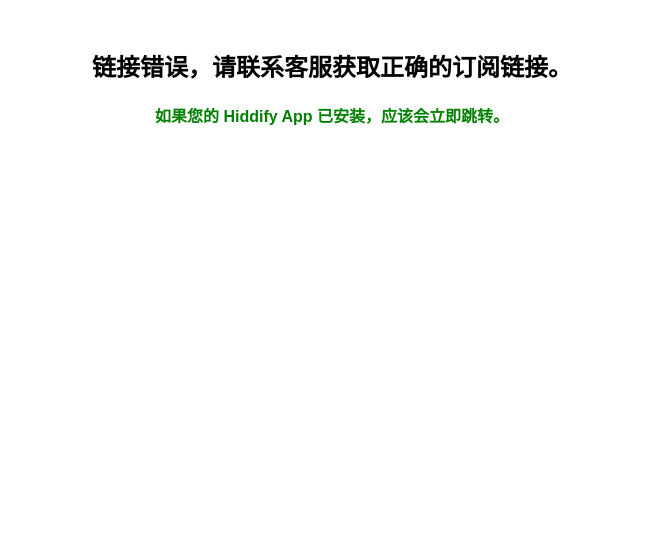
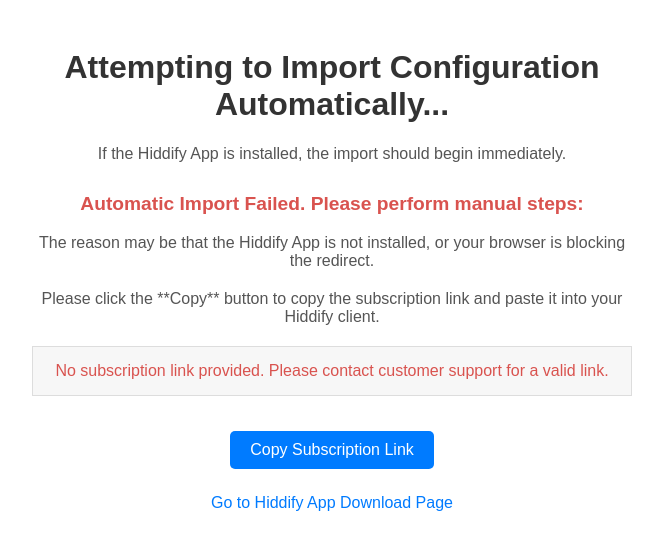
Before and after one commit to aqiang2007de/hiddify-landing-page, a plain HTML site: page index.html in a window 1280 px wide. Shown: the whole page, without its empty margins (308-971 px from the left). Drawn offline with Linux system fonts and the light colour scheme.

Commit message:
Update index.html

```diff
--- a/index.html
+++ b/index.html
@@ -1,72 +1,143 @@
 <!DOCTYPE html>
 <html>
 <head>
-    <title>一键导入订阅配置</title>
-    <meta charset="utf-8">
-    <meta name="viewport" content="width=device-width, initial-scale=1">
+    <meta charset="UTF-8">
+    <meta name="viewport" content="width=device-width, initial-scale=1.0">
+    <title>Subscription Import</title>
     <style>
-        body { font-family: sans-serif; text-align: center; padding: 20px; }
-        .success-msg { color: green; font-weight: bold; }
-        .fallback { border: 1px solid #ccc; padding: 15px; margin-top: 20px; display: none; }
-        .sub-link { width: 100%; padding: 10px; margin-top: 10px; border: 1px solid #007bff; background-color: #f8f9fa; }
+        body {
+            font-family: Arial, sans-serif;
+            text-align: center;
+            padding: 20px;
+            color: #333;
+        }
+        .container {
+            max-width: 600px;
+            margin: 0 auto;
+        }
+        .message-error {
+            color: #d9534f;
+            font-size: 1.2em;
+            margin-top: 30px;
+        }
+        .message-success {
+            color: #5cb85c;
+            font-size: 1.2em;
+            margin-top: 30px;
+        }
+        .instruction {
+            margin-top: 10px;
+            font-size: 1em;
+            color: #555;
+        }
+        .copy-box {
+            background: #f7f7f7;
+            border: 1px solid #ddd;
+            padding: 15px;
+            margin: 20px 0;
+            word-break: break-all;
+            cursor: pointer;
+        }
+        .copy-button {
+            background-color: #007bff;
+            color: white;
+            padding: 10px 20px;
+            border: none;
+            border-radius: 5px;
+            cursor: pointer;
+            margin-top: 15px;
+            font-size: 1em;
+        }
+        .copy-button:hover {
+            background-color: #0056b3;
+        }
+        .download-link {
+            display: block;
+            margin-top: 25px;
+            font-size: 1em;
+            color: #007bff;
+            text-decoration: none;
+        }
     </style>
 </head>
 <body>
+    <div class="container">
+        <h1>Attempting to Import Configuration Automatically...</h1>
 
-    <h2>正在尝试自动导入配置...</h2>
-    <p class="success-msg">如果您的 Hiddify App 已安装，应该会立即跳转。</p>
-    <img id="loading-gif" src="https://via.placeholder.com/50/007bff/ffffff?text=Loading" alt="加载中">
+        <p class="instruction">If the Hiddify App is installed, the import should begin immediately.</p>
 
-    <div id="fallback-instructions" class="fallback">
-        <h3>❗ 自动导入失败，请手动操作：</h3>
-        <p>原因可能是您未安装 Hiddify App 或浏览器拦截了跳转。</p>
-        <p>请点击复制按钮，将订阅地址粘贴到您的 Hiddify 客户端中。</p>
+        <div id="manual-section" style="display: none;">
+            <p class="message-error">
+                <strong>Automatic Import Failed. Please perform manual steps:</strong>
+            </p>
+            <p class="instruction">
+                The reason may be that the Hiddify App is not installed, or your browser is blocking the redirect.
+            </p>
 
-        <input type="text" id="subscription-url" class="sub-link" readonly>
-        <button onclick="copyToClipboard()" style="padding: 10px 20px; background-color: #007bff; color: white; border: none; cursor: pointer;">
-            复制订阅地址
+            <p class="instruction" style="margin-top: 20px;">
+                Please click the **Copy** button to copy the subscription link and paste it into your Hiddify client.
+            </p>
+
+            <div class="copy-box" id="subscriptionLinkDisplay">
+                </div>
+
+            <button class="copy-button" onclick="copyToClipboard()">
+                Copy Subscription Link
             </button>
-        <p id="copy-status" style="color: red; margin-top: 5px;"></p>
-        <p><a href="[您的 Hiddify App 下载链接]" target="_blank">前往下载 Hiddify App</a></p>
+
+            <a class="download-link" href="https://hiddify.com/download" target="_blank">
+                Go to Hiddify App Download Page
+            </a>
         </div>
 
         <script>
-        // 1. 获取 URL 中的订阅参数
+            // -----------------------------------------------------------
+            // 核心功能：解析链接、尝试跳转、处理失败
+            // -----------------------------------------------------------
+
             const urlParams = new URLSearchParams(window.location.search);
-        const subscriptionUrl = urlParams.get('sub'); // 获取您在 FB 中发送的 'sub=' 后面的链接
+            const subLink = urlParams.get('sub');
 
-        if (subscriptionUrl) {
-            // 2. 构造深度链接
-            const deepLink = 'hiddify://install?url=' + encodeURIComponent(subscriptionUrl);
-
-            // 3. 尝试进行深度链接跳转
+            // 检查是否有订阅链接参数
+            if (subLink) {
+                // 1. 尝试触发一键导入 (Deep Link)
+                const deepLink = "hiddify://install?url=" + encodeURIComponent(subLink);
                 window.location.href = deepLink;
 
-            // 4. 设置一个超时，用于处理跳转失败的情况
+                // 2. 如果 Deep Link 失败 (例如 App 未安装或被浏览器阻止)，则显示手动区域
+                // 设置一个计时器，如果 Deep Link 没有成功打开 App，就显示手动导入部分
                 setTimeout(() => {
-                // 如果 2500 毫秒（2.5 秒）后页面还没有跳转走，则认为跳转失败
-                document.getElementById('loading-gif').style.display = 'none';
-                document.getElementById('subscription-url').value = subscriptionUrl;
-                document.getElementById('fallback-instructions').style.display = 'block';
-            }, 2500);
+                    document.getElementById('manual-section').style.display = 'block';
+                    document.getElementById('subscriptionLinkDisplay').textContent = subLink;
+                }, 1500); // 1.5秒后显示手动导入界面
 
             } else {
-            document.getElementById('loading-gif').style.display = 'none';
-            document.querySelector('h2').textContent = '链接错误，请联系客服获取正确的订阅链接。';
+                // 如果没有 sub= 参数，显示错误信息
+                document.getElementById('manual-section').style.display = 'block';
+                document.getElementById('subscriptionLinkDisplay').textContent = 'No subscription link provided. Please contact customer support for a valid link.';
+                document.getElementById('subscriptionLinkDisplay').style.color = '#d9534f';
             }
 
-        // 复制功能
+            // -----------------------------------------------------------
+            // 复制到剪贴板功能
+            // -----------------------------------------------------------
             function copyToClipboard() {
-            const copyText = document.getElementById("subscription-url");
-            copyText.select();
-            copyText.setSelectionRange(0, 99999); // 针对移动设备
-            try {
-                document.execCommand("copy");
-                document.getElementById('copy-status').textContent = "✅ 复制成功！";
-            } catch (err) {
-                document.getElementById('copy-status').textContent = "⚠️ 复制失败，请手动长按复制。";
-            }
+                const linkToCopy = document.getElementById('subscriptionLinkDisplay').textContent;
+
+                navigator.clipboard.writeText(linkToCopy).then(() => {
+                    alert('Subscription link copied successfully! You can now paste it into your Hiddify App.');
+                }).catch(err => {
+                    // Fallback for older browsers
+                    const tempInput = document.createElement('textarea');
+                    tempInput.value = linkToCopy;
+                    document.body.appendChild(tempInput);
+                    tempInput.select();
+                    document.execCommand('copy');
+                    document.body.removeChild(tempInput);
+                    alert('Subscription link copied successfully! (Fallback method)');
+                });
             }
         </script>
+    </div>
 </body>
 </html>
```
Lines whose indentation alone changed are shown as unchanged.
